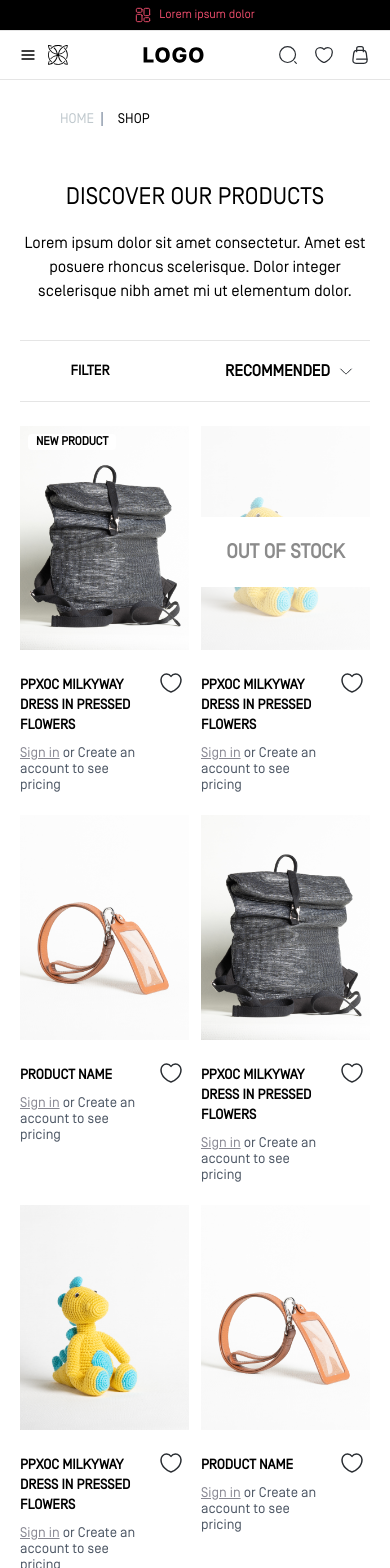
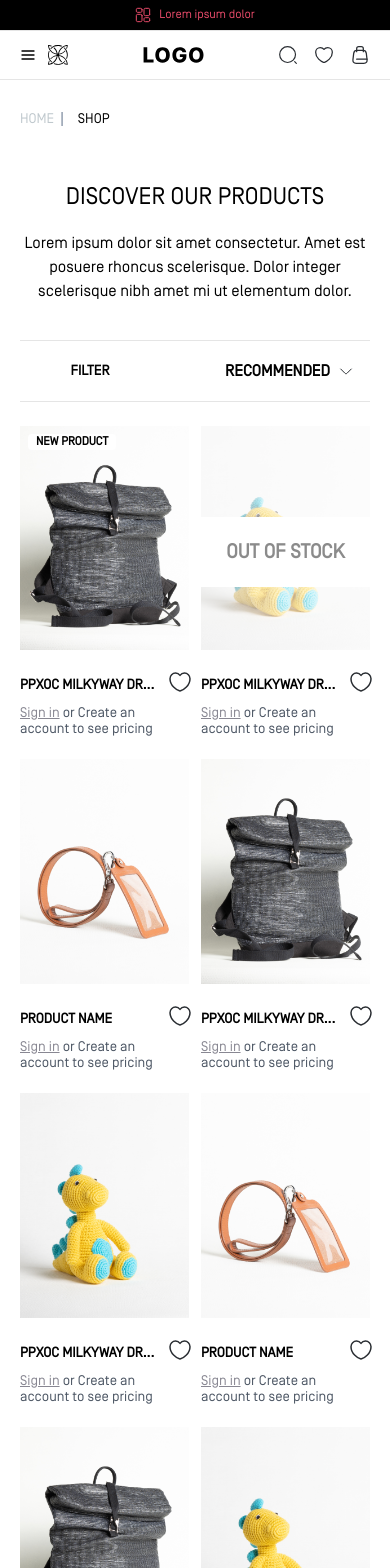
Before and after one commit to MahipatBriotechno/appscrip-briotechno-css, a Next.js app: page / in a window 390 px wide. Shown: the top 1568 px of the page. Built offline with nearby package versions, Linux system fonts and the light colour scheme.

Commit message:
css changes

```diff
--- a/src/app/components/Breadcrumbs/index.tsx
+++ b/src/app/components/Breadcrumbs/index.tsx
@@ -14,7 +14,7 @@ interface BreadcrumbsProps {
 const Breadcrumbs: React.FC<BreadcrumbsProps> = ({ items }) => {
   return (
     <nav aria-label="Breadcrumb" className="margin-bottom">
-      <ol className="flex-space-x text-small-gray">
+      <ol className="bred-space flex-space-x text-small-gray">
         {items.map((item, index) => {
           const isLast = index === items.length - 1;
 
--- a/src/app/components/header/MobileDrawer.tsx
+++ b/src/app/components/header/MobileDrawer.tsx
@@ -11,6 +11,7 @@ import searchNormal from "../../assets/svg/search-normal.svg";
 import heart from "../../assets/svg/heart.svg";
 import profile from "../../assets/svg/profile.svg";
 import shoppingBag from "../../assets/svg/shopping-bag.svg";
+import "./header.css"
 
 interface DrawerProps {
   MenuItem: any;
@@ -69,7 +70,7 @@ const Drawer: React.FC<DrawerProps> = ({ MenuItem }) => {
                   <IoClose onClick={() => setIsOpen(false)} />
                 </div>
                 <div>
-                  <ul className="flex flex-col gap-3">
+                  <ul className="mobile-menu flex flex-col gap-3">
                     {MenuItem.map((db: any, index: any) => (
                       <li key={index}>
                         <Link href={`${db.link}`}>{db.title}</Link>
--- a/src/app/components/header/header.css
+++ b/src/app/components/header/header.css
@@ -36,3 +36,12 @@
 .header-link:hover{
   color:#252020;
 }
+.mobile-menu li{
+  list-style-type: none;
+}
+.mobile-menu li a{
+  color: #252020;
+  text-decoration: none;
+  font-weight: 700;
+  font-size: 20px;
+}
--- a/src/app/components/productCard/Product.css
+++ b/src/app/components/productCard/Product.css
@@ -62,7 +62,10 @@
   align-items: flex-start;
 }
 .product-title {
-  height: 56px;
+  text-overflow: ellipsis;
+  width: 225px;
+  white-space: nowrap;
+  overflow: hidden;
   margin-bottom: 0.5rem;
   font-size: 0.875rem;
   line-height: 1.25rem;
@@ -71,6 +74,7 @@
   text-transform: uppercase;
 }
 .product-text {
+  margin-top: 5px;
   font-size: 14px;
   font-weight: 400;
   color: #4b5563;
@@ -101,7 +105,15 @@
     margin-bottom: 10px;
   }
   .product-title {
-    height:auto;
     margin-top: 5px;
   }
 }
+
+@media (max-width: 767px) {
+.product-title {
+  text-overflow: ellipsis;
+  width: 140px;
+  white-space: nowrap;
+  overflow: hidden;
+}
+}
--- a/src/app/components/productCard/index.tsx
+++ b/src/app/components/productCard/index.tsx
@@ -35,7 +35,7 @@ const ProductCard: React.FC<ProductCardProps> = ({
             className="image-transiation inner-img" // Zoom effect on hover
             layout="responsive"
             width={300}
-            height={300}
+            height={399}
           />
           {newProduct && (
             <div className="new-product">
--- a/src/app/globals.css
+++ b/src/app/globals.css
@@ -119,6 +119,7 @@ body {
   font-weight: bold;
   line-clamp: 1;
   text-transform: uppercase;
+  margin-top: 0;
 }
 
 .product-info {
@@ -220,6 +221,10 @@ body {
   display: flex;
   gap: 0.5rem;
   /* Adjust as needed */
+}
+
+.bred-space{
+  padding-left:0;
 }
 
 .text-small-gray {
@@ -623,7 +628,7 @@ body {
 .pr-wrapper {
   display: grid;
   column-gap: 0.75rem;
-  row-gap: 1.5rem;
+  row-gap: 15px;
 }
 
 .herofont1 {
@@ -835,3 +840,8 @@ body {
   border: none;
   background-color: #FFF;
 }
+@media (max-width: 767px) {
+.wishlist-wrp{
+  padding: 0;
+}
+}
--- a/src/app/pages/home/index.css
+++ b/src/app/pages/home/index.css
@@ -1,5 +1,5 @@
 .customizble {
-    width: 28%;
+    width:300px;
 }
 .unselect-underline{
     text-decoration: underline;
--- a/src/app/pages/home/index.tsx
+++ b/src/app/pages/home/index.tsx
@@ -201,7 +201,7 @@ const Home = () => {
         </div>
       </Container>
       <Container>
-        <div className=" flex gap-5">
+        <div className=" flex gap-4">
           {/* Filter  */}
 
           {isshow && (
```
